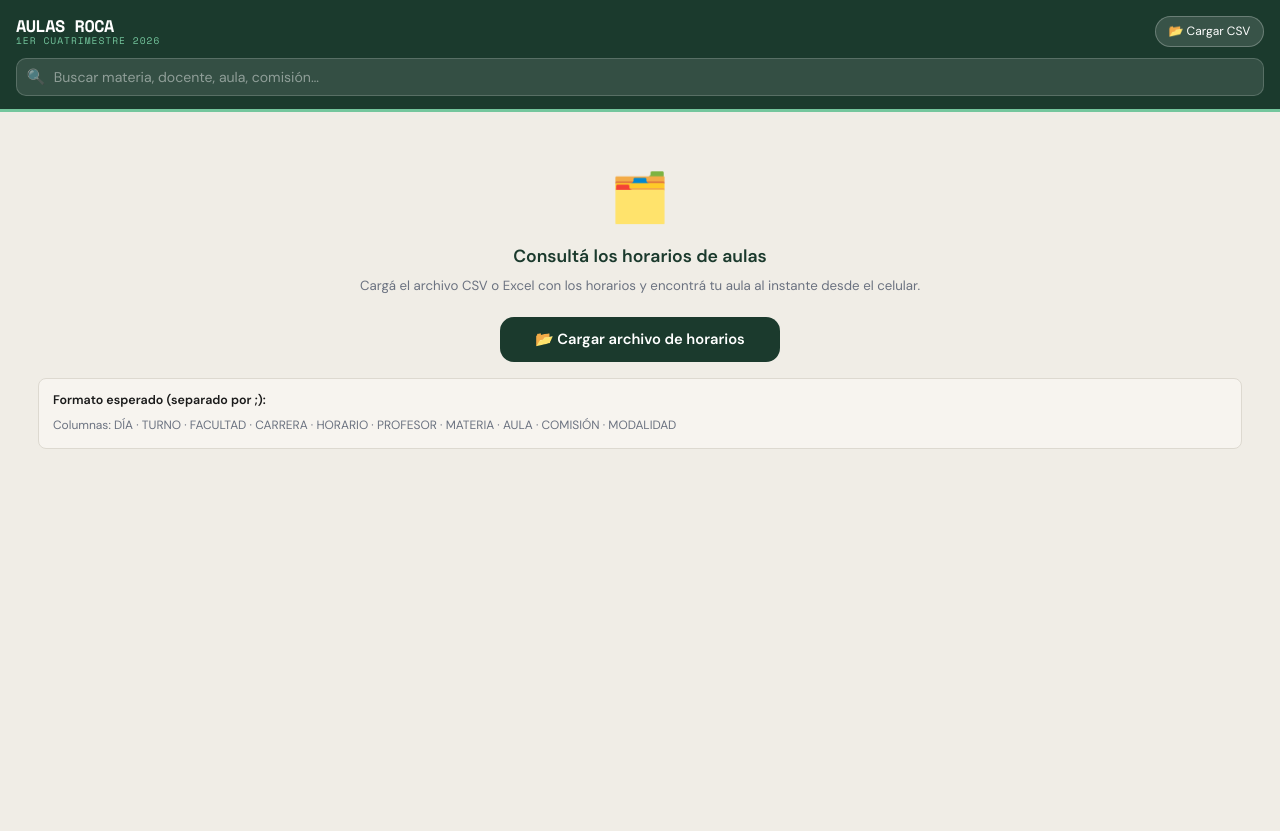
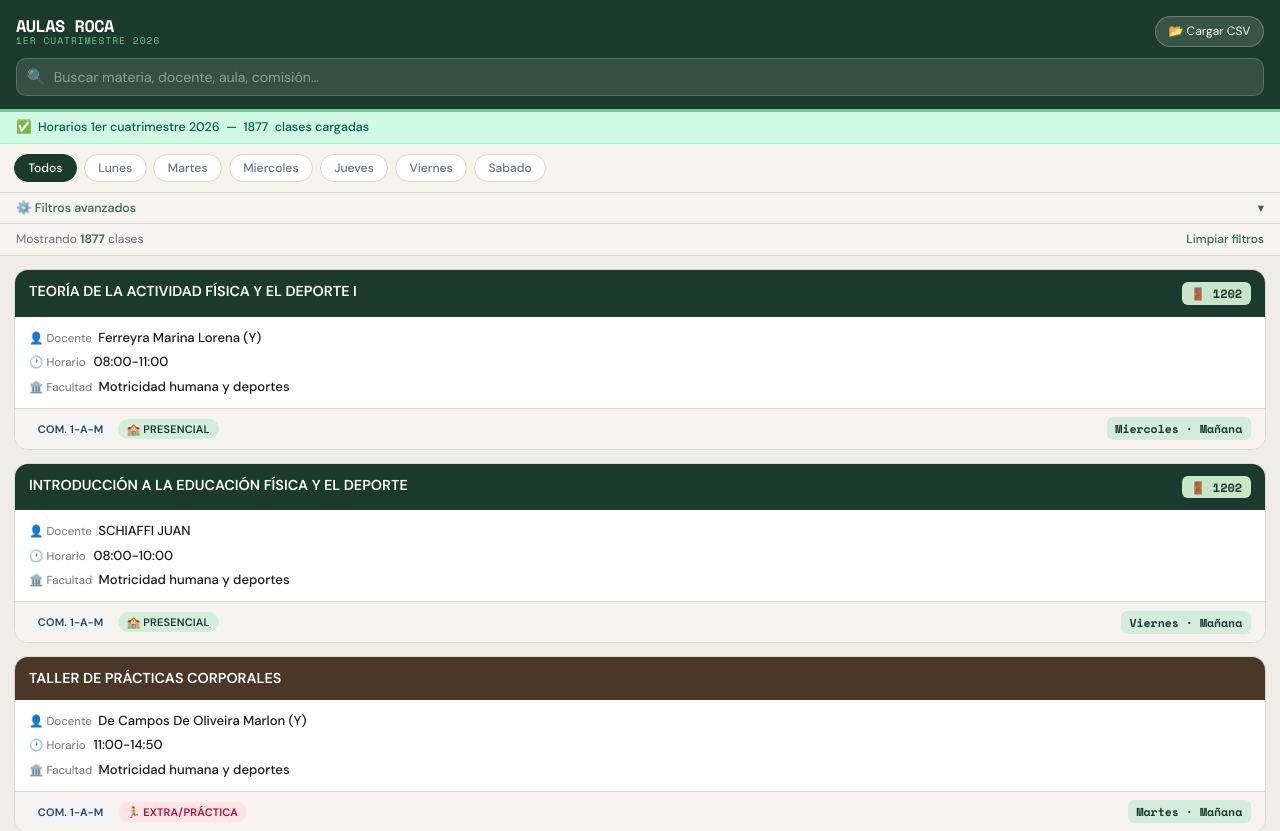
Before and after one commit to RamiroPassas/horarios, a plain HTML site: page index.html in a window 1280 px wide. Shown: the top 831 px of the page. Before the commit the page ends 800 px from the top, so only its background shows below. Drawn offline with nearby package versions, Linux system fonts and the light colour scheme.

Commit message:
Add files via upload

```diff
--- a/index.html
+++ b/index.html
@@ -147,14 +147,9 @@ header { background: var(--accent); color: white; padding: 1rem 1rem 0.85rem; po
 
 <div id="upload-state" class="cards">
   <div class="center-state">
-    <div class="big-ico">🗂️</div>
-    <h2>Consultá los horarios de aulas</h2>
-    <p>Cargá el archivo CSV o Excel con los horarios y encontrá tu aula al instante desde el celular.</p>
-    <button class="upload-big" onclick="document.getElementById('file-input').click()">📂 Cargar archivo de horarios</button>
-    <div class="hint-box">
-      <strong>Formato esperado (separado por ;):</strong>
-      Columnas: DÍA · TURNO · FACULTAD · CARRERA · HORARIO · PROFESOR · MATERIA · AULA · COMISIÓN · MODALIDAD
-    </div>
+    <div class="big-ico" id="state-ico">⏳</div>
+    <h2 id="state-title">Cargando horarios…</h2>
+    <p id="state-msg">Estamos buscando los datos, un momento.</p>
   </div>
 </div>
 
@@ -239,23 +234,39 @@ function parseCSV(text) {
   return data;
 }
 
+const CSV_URL = 'Clases 1er Cuatrimestre 2022 (ROCA 2025)(General 1er cuatrimestre 2026).csv';
+
+function autoLoad() {
+  fetch(CSV_URL)
+    .then(r => {
+      if (!r.ok) throw new Error('No se pudo cargar el archivo (' + r.status + ')');
+      return r.arrayBuffer();
+    })
+    .then(buf => {
+      const decoder = new TextDecoder('latin1');
+      const text = decoder.decode(buf);
+      allData = parseCSV(text);
+      onDataLoaded('Horarios 1er cuatrimestre 2026');
+    })
+    .catch(err => {
+      document.getElementById('state-ico').textContent = '❌';
+      document.getElementById('state-title').textContent = 'Error al cargar';
+      document.getElementById('state-msg').textContent = 'No se pudo obtener el archivo de horarios. ' + err.message;
+    });
+}
+
 function loadFile(e) {
   const file = e.target.files[0];
   if (!file) return;
-
   const ext = file.name.split('.').pop().toLowerCase();
-
   if (ext === 'csv') {
     const reader = new FileReader();
     reader.onload = ev => {
-      // Try utf-8 first, fallback to latin1 via binary
-      let text = ev.target.result;
-      allData = parseCSV(text);
+      allData = parseCSV(ev.target.result);
       onDataLoaded(file.name);
     };
     reader.readAsText(file, 'latin1');
   } else {
-    // xlsx via PapaParse workaround: use SheetJS
     loadSheetJS(file);
   }
 }
@@ -380,6 +391,8 @@ function applyFilters() {
   renderCards(filtered);
 }
 
+window.addEventListener('DOMContentLoaded', autoLoad);
+
 function esc(s) {
   if (!s) return '';
   return s.replace(/&/g,'&amp;').replace(/</g,'&lt;').replace(/>/g,'&gt;').replace(/"/g,'&quot;');
```
